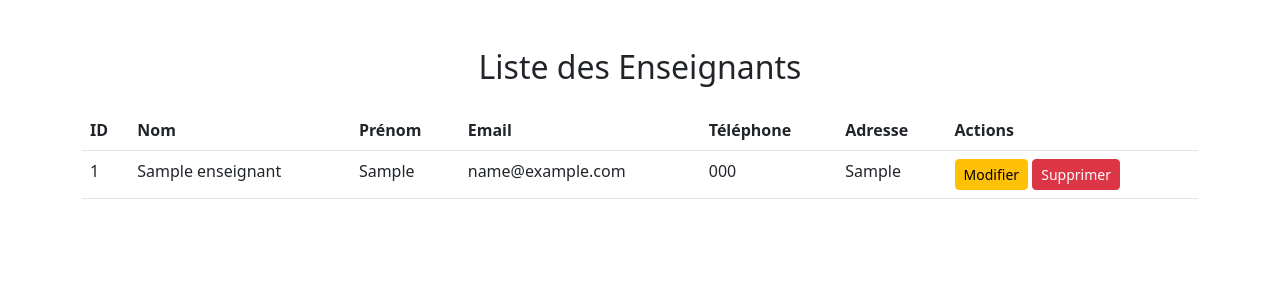
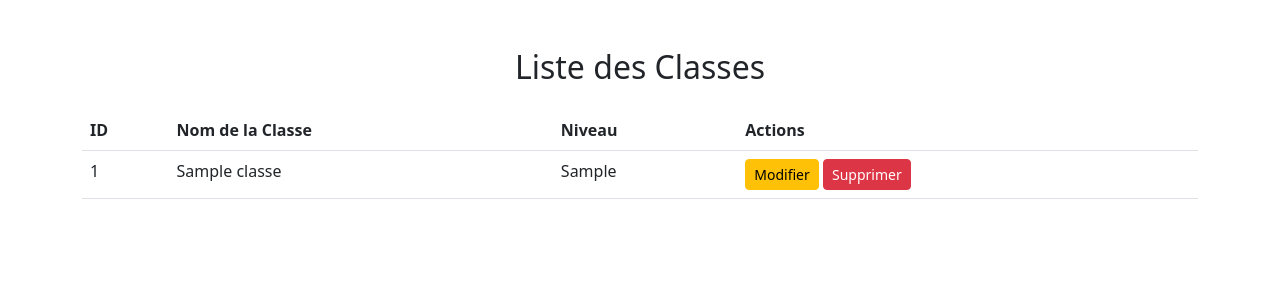
Before and after one commit to Romaric-AKAYOA/Romaric, a PHP site: page /classes/lister.php in a window 1280 px wide. Shown: the top 300 px of the page. Run offline with PHP 8.4, Linux system fonts and the light colour scheme; the visitor is signed in with stand-in values (Sample User, id 1); tables that the repository leaves empty or names only in its code hold one stand-in row (values such as "Sample post").

Commit message:
description

```diff
--- a/classes/lister.php
+++ b/classes/lister.php
@@ -1,10 +1,10 @@
 <?php
 // Inclure les fichiers nécessaires
 include($_SERVER['DOCUMENT_ROOT'] . '/Gest_scolaire_2/src/db.php');
-include($_SERVER['DOCUMENT_ROOT'] . '/Gest_scolaire_2/src/enseignants.php');
+include($_SERVER['DOCUMENT_ROOT'] . '/Gest_scolaire_2/src/classes.php');
 
-// Récupérer la liste des enseignants
-$enseignants = lister_enseignants();
+// Récupérer la liste des classes
+$classes = lister_classes();
 ?>
 
 <!DOCTYPE html>
@@ -12,42 +12,36 @@ $enseignants = lister_enseignants();
 <head>
     <meta charset="UTF-8">
     <meta name="viewport" content="width=device-width, initial-scale=1.0">
-    <title>Liste des Enseignants</title>
+    <title>Liste des Classes</title>
     <link href="https://cdn.jsdelivr.net/npm/bootstrap@5.3.0/dist/css/bootstrap.min.css" rel="stylesheet">
 </head>
 <body>
     <div class="container mt-5">
-        <h2 class="mb-4 text-center">Liste des Enseignants</h2>
+        <h2 class="mb-4 text-center">Liste des Classes</h2>
 
-        <?php if (empty($enseignants)): ?>
+        <?php if (empty($classes)): ?>
             <div class="alert alert-warning" role="alert">
-                Aucun enseignant trouvé. <a href="ajouter_enseignant.php" class="alert-link">Ajouter un Enseignant</a>
+                Aucune classe trouvée. <a href="ajouter_classe.php" class="alert-link">Ajouter une Classe</a>
             </div>
         <?php else: ?>
             <table class="table">
                 <thead>
                     <tr>
                         <th>ID</th>
-                        <th>Nom</th>
-                        <th>Prénom</th>
-                        <th>Email</th>
-                        <th>Téléphone</th>
-                        <th>Adresse</th>
+                        <th>Nom de la Classe</th>
+                        <th>Niveau</th>
                         <th>Actions</th>
                     </tr>
                 </thead>
                 <tbody>
-                    <?php foreach ($enseignants as $enseignant): ?>
+                    <?php foreach ($classes as $classe): ?>
                         <tr>
-                            <td><?php echo htmlspecialchars($enseignant['id']); ?></td>
-                            <td><?php echo htmlspecialchars($enseignant['nom']); ?></td>
-                            <td><?php echo htmlspecialchars($enseignant['prenom']); ?></td>
-                            <td><?php echo htmlspecialchars($enseignant['email']); ?></td>
-                            <td><?php echo htmlspecialchars($enseignant['telephone']); ?></td>
-                            <td><?php echo htmlspecialchars($enseignant['adresse']); ?></td>
+                            <td><?php echo htmlspecialchars($classe['id']); ?></td>
+                            <td><?php echo htmlspecialchars($classe['nom']); ?></td>
+                            <td><?php echo htmlspecialchars($classe['niveau']); ?></td>
                             <td>
-                                <a href="modifier_enseignant.php?id=<?php echo $enseignant['id']; ?>" class="btn btn-warning btn-sm">Modifier</a>
-                                <a href="supprimer_enseignant.php?id=<?php echo $enseignant['id']; ?>" class="btn btn-danger btn-sm">Supprimer</a>
+                                <a href="modifier_classe.php?id=<?php echo $classe['id']; ?>" class="btn btn-warning btn-sm">Modifier</a>
+                                <a href="supprimer_classe.php?id=<?php echo $classe['id']; ?>" class="btn btn-danger btn-sm">Supprimer</a>
                             </td>
                         </tr>
                     <?php endforeach; ?>
--- a/src/enseignants.php
+++ b/src/enseignants.php
@@ -30,11 +30,27 @@ function get_enseignant_by_id($id) {
     return $stmt->fetch();
 }
 
-function modifier_enseignant($id, $nom, $prenom, $email, $specialite) {
+function modifier_enseignant($id, $nom, $prenom, $email, $adresse) {
     global $db;
+
+    // Vérification des entrées
+    if (empty($nom) || empty($prenom) || empty($email) || empty($adresse)) {
+        throw new Exception("Tous les champs sont requis.");
+    }
+
+    // Préparation de la requête
     $stmt = $db->prepare("UPDATE enseignants SET nom = ?, prenom = ?, email = ?, specialite = ? WHERE id = ?");
-    $stmt->execute([$nom, $prenom, $email, $specialite, $id]);
+
+    try {
+        // Exécution de la requête
+        $stmt->execute([$nom, $prenom, $email, $specialite, $id]);
+        return true; // Retourne true si la mise à jour réussit
+    } catch (PDOException $e) {
+        // Gestion des erreurs en cas d'échec
+        throw new Exception("Erreur lors de la mise à jour : " . $e->getMessage());
+    }
 }
+
 
 function supprimer_enseignant($id) {
     global $db;
```
Also changed, not shown: enseignants/modifier.php (+17 -10 lines).
